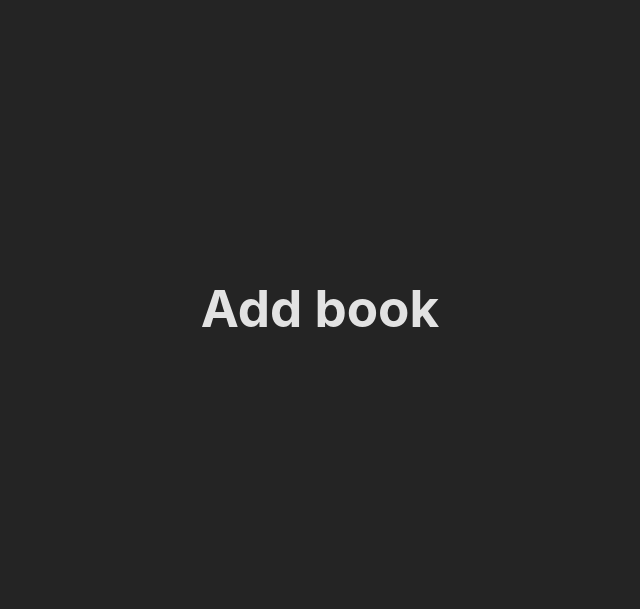
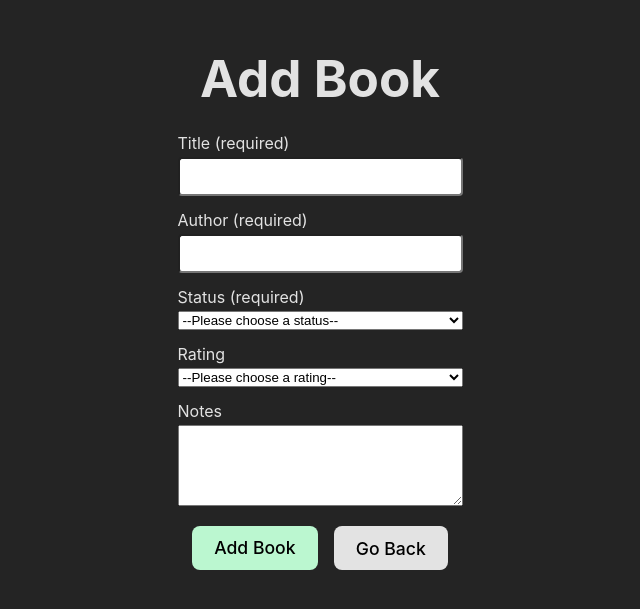
Before and after one commit to hwhuang27/yomi-client, a React (Vite) app: page /book/new in a window 1280 px wide. Shown: the part 103-712 px from the top of the page, without its empty margins (320-960 px from the left). Built offline with nearby package versions, Linux system fonts and the light colour scheme.

Commit message:
Create Add Book and Edit Book pages

```diff
--- a/src/BookRoutes/AddBook.jsx
+++ b/src/BookRoutes/AddBook.jsx
@@ -1,11 +1,118 @@
 import { useState } from 'react'
-import { Link } from "react-router-dom";
-import '../App.css'
+import { Link, useNavigate } from "react-router-dom";
+
 
 function AddBook() {
+    const [title, setTitle] = useState("");
+    const [author, setAuthor] = useState("");
+    const [status, setStatus] = useState("Finished");
+    const [rating, setRating] = useState("-");
+    const [notes, setNotes] = useState("");
+    const [errMsg, setErrMsg] = useState("");
 
+    let navigate = useNavigate();
+
+    let handleSubmit = async (e) => {
+        e.preventDefault();
+
+        try {
+            if (title === "" || author === "" || status === "" ) {
+                setErrMsg("Fields cannot be empty");
+                throw new Error("Fields cannot be empty");
+            }
+
+            let res = await fetch("https://bookshelf-api-production.up.railway.app/api/books", {
+                method: "POST",
+                headers: {
+                    "Content-Type": "application/json",
+                    "Authorization": `bearer ${localStorage.getItem("token")}`,
+                },
+                body: JSON.stringify({
+                    title,
+                    author,
+                    status,
+                    rating,
+                    notes,
+                }),
+            });
+
+            if (res.status === 200) {
+                setErrMsg("");
+                navigate("/dashboard");
+            } else if (res.status === 400) {
+                setErrMsg("Something went wrong");
+            } else {
+                setErrMsg("Server error occured");
+            }
+        } catch (err) {
+            console.log(err);
+        }
+    }
     return (
-        <h1>Add book</h1>
+        <form onSubmit={handleSubmit}>
+            <h1>Add Book</h1>
+
+            <div className="form-content">
+                <label htmlFor="title">Title (required)</label>
+                <input
+                    type="text"
+                    name={title}
+                    id="title"
+                    onChange={(e) => setTitle(e.target.value)}
+                />
+
+                <label htmlFor="author">Author (required)</label>
+                <input
+                    type="text"
+                    name={author}
+                    id="author"
+                    onChange={(e) => setAuthor(e.target.value)}
+                />
+
+                <label htmlFor="status">Status (required)</label>
+                <select name={status} id="status" onChange={(e) => setStatus(e.target.value)}>
+                    <option value="">--Please choose a status--</option>
+                    <option value="Finished">Finished</option>
+                    <option value="Reading">Reading</option>
+                    <option value="Wishlist">Wishlist</option>
+                    <option value="Dropped">Dropped</option>
+                </select>
+
+                <label htmlFor="rating">Rating</label>
+                <select name={rating} id="rating" onChange={(e) => setRating(e.target.value)}>
+                    <option value="-">--Please choose a rating--</option>
+                    <option value="10">10</option>
+                    <option value="9">9</option>
+                    <option value="8">8</option>
+                    <option value="7">7</option>
+                    <option value="6">6</option>
+                    <option value="5">5</option>
+                    <option value="4">4</option>
+                    <option value="3">3</option>
+                    <option value="2">2</option>
+                    <option value="1">1</option>
+                </select>
+
+                <label htmlFor="notes">Notes</label>
+                <textarea
+                    name={notes}
+                    id="notes"
+                    rows="5"
+                    cols="33"
+                    onChange={(e) => setNotes(e.target.value)}
+                />
+
+                <div className="errMsg">
+                    {errMsg ? <p style={{ color: "#ef4444" }}>{errMsg}</p> : null}
+                </div>
+
+                <div className="btn-group">
+                    <button>Add Book</button>
+                    <Link to='/dashboard' className="button">Go Back</Link>
+                </div>
+            </div>
+
+        </form>
     );
 }
 
--- a/src/BookRoutes/EditBook.jsx
+++ b/src/BookRoutes/EditBook.jsx
@@ -1,11 +1,127 @@
-import { useState } from 'react'
-import { Link } from "react-router-dom";
-import '../App.css'
+import { useState, useEffect } from 'react'
+import { Link, useNavigate, useParams } from "react-router-dom";
 
 function EditBook() {
+    const { id } = useParams();
+    const [title, setTitle] = useState("");
+    const [author, setAuthor] = useState("");
+    const [status, setStatus] = useState("Finished");
+    const [rating, setRating] = useState("-");
+    const [notes, setNotes] = useState("");
+    const [errMsg, setErrMsg] = useState("");
+
+    let navigate = useNavigate();
+
+    // fetch book data with params id and populate fields
+    useEffect(() => {
+        console.log(id);
+        return;
+    }, []);
+
+
+    let handleSubmit = async (e) => {
+        e.preventDefault();
+        try {
+            if (title === "" || author === "" || status === "") {
+                setErrMsg("Fields cannot be empty");
+                throw new Error("Fields cannot be empty");
+            }
+
+            let res = await fetch("https://bookshelf-api-production.up.railway.app/api/books", {
+                method: "PUT",
+                headers: {
+                    "Content-Type": "application/json",
+                    "Authorization": `bearer ${localStorage.getItem("token")}`,
+                },
+                body: JSON.stringify({
+                    title,
+                    author,
+                    status,
+                    rating,
+                    notes,
+                    // SET OLD ID HERE
+                }),
+            });
+
+            if (res.status === 200) {
+                setErrMsg("");
+                navigate("/dashboard");
+            } else if (res.status === 400) {
+                setErrMsg("Something went wrong");
+            } else {
+                setErrMsg("Server error occured");
+            }
+        } catch (err) {
+            console.log(err);
+        }
+    }
+
 
     return (
-        <h1>Edit book</h1>
+        <form onSubmit={handleSubmit}>
+            <h1>Edit Book</h1>
+
+            <div className="form-content">
+                <label htmlFor="title">Title</label>
+                <input
+                    type="text"
+                    name={title}
+                    id="title"
+                    onChange={(e) => setTitle(e.target.value)}
+                />
+
+                <label htmlFor="author">Author</label>
+                <input
+                    type="text"
+                    name={author}
+                    id="author"
+                    onChange={(e) => setAuthor(e.target.value)}
+                />
+
+                <label htmlFor="status">Status</label>
+                <select name={status} id="status" onChange={(e) => setStatus(e.target.value)}>
+                    <option value="">--Please choose a status--</option>
+                    <option value="Finished">Finished</option>
+                    <option value="Reading">Reading</option>
+                    <option value="Wishlist">Wishlist</option>
+                    <option value="Dropped">Dropped</option>
+                </select>
+
+                <label htmlFor="rating">Rating</label>
+                <select name={rating} id="rating" onChange={(e) => setRating(e.target.value)}>
+                    <option value="">--Please choose a rating--</option>
+                    <option value="10">10</option>
+                    <option value="9">9</option>
+                    <option value="8">8</option>
+                    <option value="7">7</option>
+                    <option value="6">6</option>
+                    <option value="5">5</option>
+                    <option value="4">4</option>
+                    <option value="3">3</option>
+                    <option value="2">2</option>
+                    <option value="1">1</option>
+                </select>
+
+                <label htmlFor="notes">Notes</label>
+                <textarea
+                    name={notes}
+                    id="notes"
+                    rows="5"
+                    cols="33"
+                    onChange={(e) => setNotes(e.target.value)}
+                />
+
+                <div className="errMsg">
+                    {errMsg ? <p style={{ color: "#ef4444" }}>{errMsg}</p> : null}
+                </div>
+
+                <div className="btn-group">
+                    {/* <button>Edit Book</button> */}
+                    <Link to='/dashboard' className="button">Go Back</Link>
+                </div>
+            </div>
+
+        </form>
     );
 }
 
--- a/src/Dashboard.jsx
+++ b/src/Dashboard.jsx
@@ -43,7 +43,8 @@ function Dashboard() {
           }
         )
         if (!response.ok){
-          throw new Error(`HTTP Error: Status Code ${response.status}`);
+          // throw new Error(`HTTP Error: Status Code ${response.status}`);
+          throw new Error(`Error: Token expired, login again.`);
         }
         let data = await response.json();
 
--- a/src/Register.jsx
+++ b/src/Register.jsx
@@ -1,5 +1,5 @@
 import { useState } from "react";
-import { redirect, Link, Navigate } from "react-router-dom";
+import { Link, useNavigate } from "react-router-dom";
 import './App.css'
 
 const Register = () => {
@@ -10,6 +10,8 @@ const Register = () => {
     const [confirmPass, setConfirmPass] = useState("");
     const [regMsg, setRegMsg] = useState("");
     const [errMsg, setErrMsg] = useState("");
+
+    let navigate = useNavigate();
 
     let handleSubmit = async (e) => {
         e.preventDefault();
@@ -40,6 +42,7 @@ const Register = () => {
             if(res.status === 200){
                 setErrMsg("");
                 setRegMsg(`User ${username} registered!`);
+                navigate('/login');
             } else if( res.status === 400) {
                 setRegMsg("");
                 setErrMsg("Username already registered");
```
